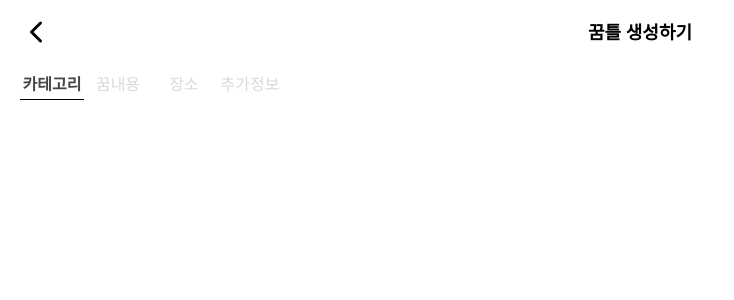
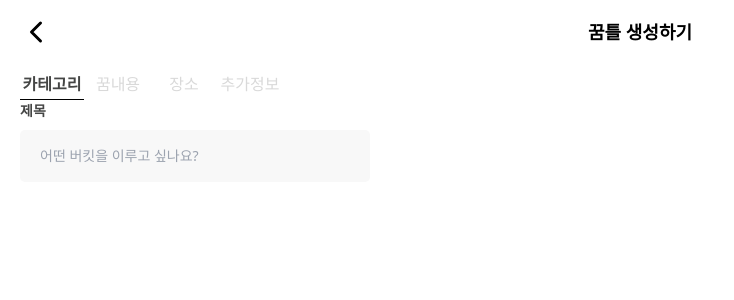
Before and after one commit to ggumms/ggumtle, a React (Vite) app in the folder frontend/: page /bucket/write/main in a window 1280 px wide. Shown: the top 300 px of the page, without its empty margins (0-734 px from the left). Built offline with nearby package versions, Linux system fonts and the light colour scheme.

Commit message:
[FE] Feat #63: 꿈 내용 제목 작성 컴포넌트 개발
Change-Id: I15862910dfcc4dc17a4d6592ddcdfa535d2ffa2c

```diff
--- a/frontend/src/pages/Bucket/AddBucket/MainInfo/MainInfo.tsx
+++ b/frontend/src/pages/Bucket/AddBucket/MainInfo/MainInfo.tsx
@@ -1,10 +1,12 @@
 import React from 'react'
 import SelectBucketColor from './components/SelectBucketColor'
+import Title from './components/Title'
 
 const MainInfo = () => {
 	return (
 		<div>
 			<SelectBucketColor />
+			<Title />
 		</div>
 	)
 }
--- /dev/null
+++ b/frontend/src/pages/Bucket/AddBucket/MainInfo/components/Title.tsx
@@ -0,0 +1,29 @@
+import React, { ChangeEvent, useState } from 'react'
+
+const Title = () => {
+	// Todo : zustand로 변환하기
+	const [title, setTitle] = useState('')
+
+	const handleChangeTitle = (event: ChangeEvent<HTMLInputElement>) => {
+		const input = event.currentTarget.value
+		if (input) setTitle(title)
+	}
+
+	return (
+		<label>
+			<p className="mb-3 text-sm font-bold leading-none text-point1 ">제목</p>
+			<input
+				type="text"
+				name="title"
+				id="title"
+				placeholder="어떤 버킷을 이루고 싶나요?"
+				onChange={handleChangeTitle}
+				// Todo : 최대 글자수 백앤드 협의 후 지정
+				// maxLength={}
+				className="w-[350px] px-5 py-4 text-sm bg-inputBg rounded-[5px]"
+			/>
+		</label>
+	)
+}
+
+export default Title
--- a/frontend/tailwind.config.js
+++ b/frontend/tailwind.config.js
@@ -5,6 +5,7 @@ const colorPalette = {
 	point1: '#454645',
 	unActive: '#D9D9D9',
 	subText: '#ACADAD',
+	inputBg: '#F8F8F8',
 
 	// Main Colors
 	green: '#52A88C',
```
